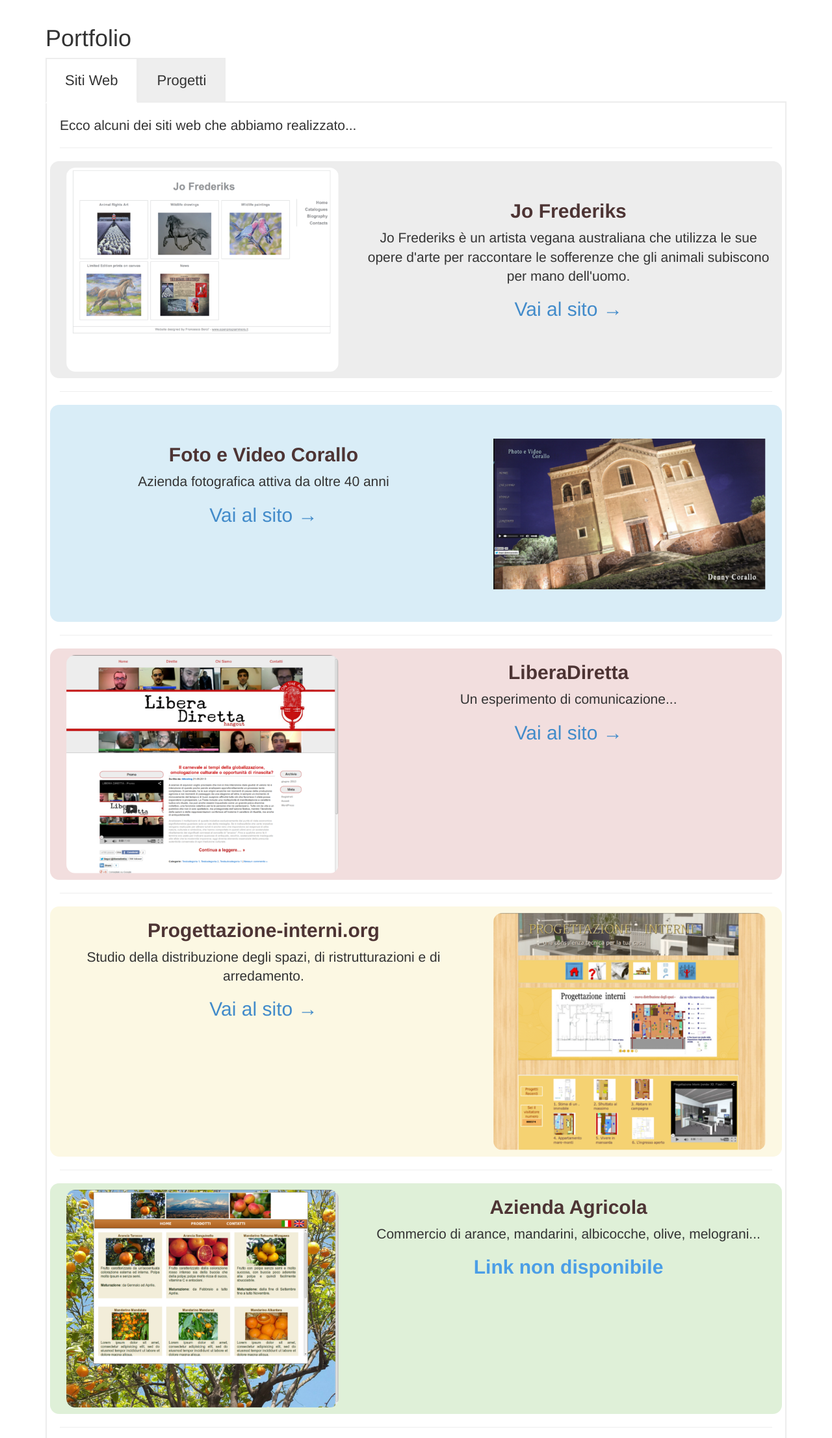
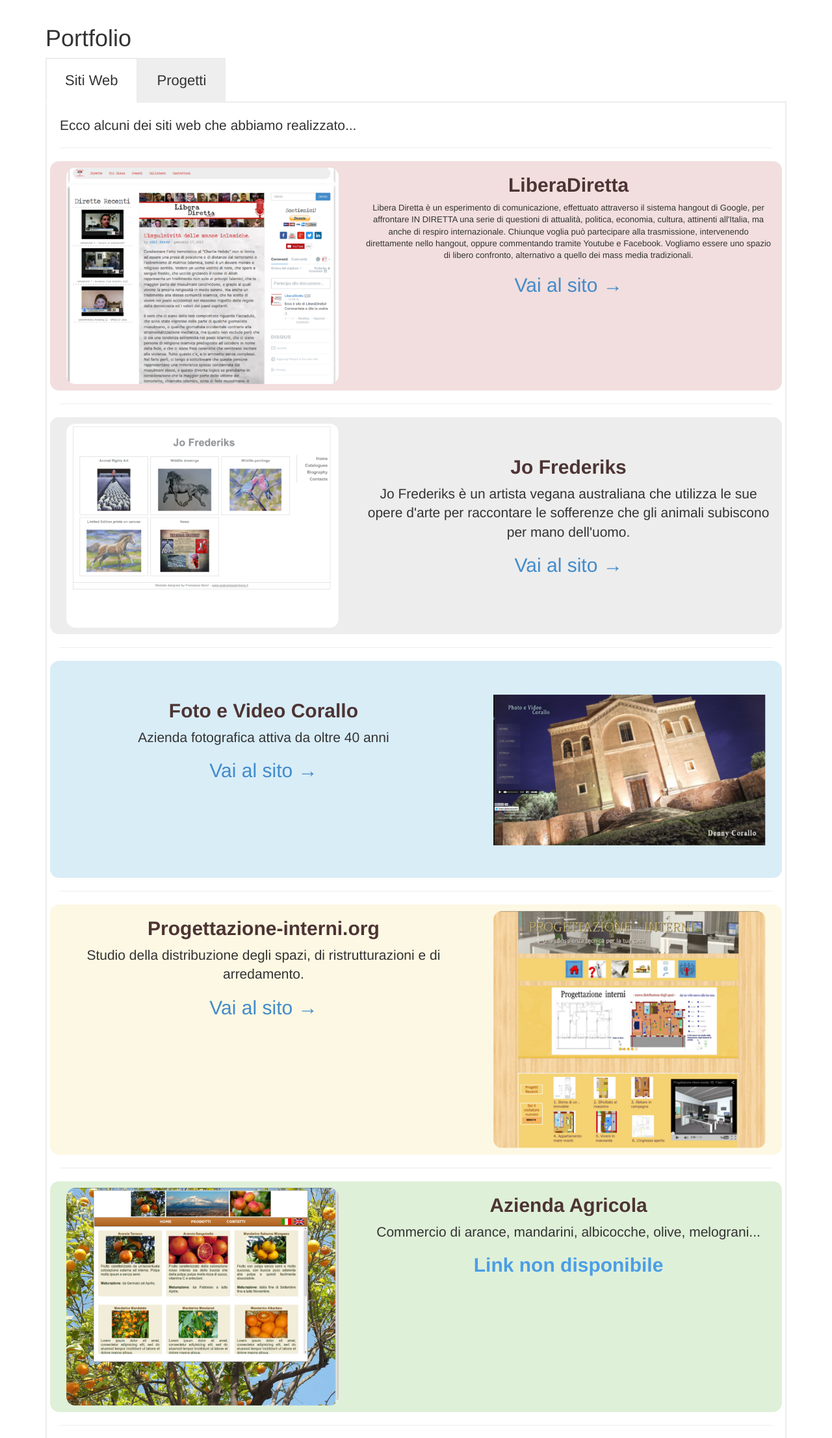
Before and after one commit to FrancescoBorzi/openprogrammers, a PHP site: page /portfolio.php in a window 1280 px wide. Shown: the part 51-2264 px from the top of the page at 65% size. Run offline with PHP 8.4, Linux system fonts and the light colour scheme; some libraries are stand-ins or nearby versions.

Commit message:
Updated LiberaDiretta on portfolio

```diff
--- a/css/style.css
+++ b/css/style.css
@@ -241,3 +241,11 @@ form {
 }
 
 #progetti { display: none; }
+
+.ld {	font-size: 13px; }
+
+@media only screen
+and (min-device-width : 320px)
+and (max-device-width : 480px) {
+	.ld {	font-size: 11px; }
+}
--- a/portfolio.php
+++ b/portfolio.php
@@ -79,6 +79,22 @@
 
         <hr class="featurette-divider">
 
+        <div class="row featurette radius bg-danger">
+          <h2 class="visible-xs featurette-heading">LiberaDiretta</h2>
+          <div class="col-sm-5">
+            <div class="imgbox">
+              <a target="_blank" href="http://liberadiretta.altervista.org/"><img class="img-responsive" src="images/portfolio/liberadiretta.png" alt="LiberaDiretta"></a>
+            </div>
+          </div>
+          <div class="col-sm-7">
+            <h2 class="hidden-xs featurette-heading">LiberaDiretta</h2>
+            <p class="lead ld">Libera Diretta &egrave; un esperimento di comunicazione, effettuato attraverso il sistema hangout di Google, per affrontare IN DIRETTA una serie di questioni di attualit&agrave;, politica, economia, cultura, attinenti all'Italia, ma anche di respiro internazionale. Chiunque voglia pu&ograve; partecipare alla trasmissione, intervenendo direttamente nello hangout, oppure commentando tramite Youtube e Facebook. Vogliamo essere uno spazio di libero confronto, alternativo a quello dei mass media tradizionali.</p>
+            <h2 class="gosite"><a target="_blank" href="http://liberadiretta.altervista.org/">Vai al sito →</a></h2>
+          </div>
+        </div>
+
+        <hr class="featurette-divider">
+
         <div class="row featurette radius" style="background-color: #ededed;">
           <h2 class="visible-xs featurette-heading">Jo Frederiks</h2>
           <div class="col-sm-5">
@@ -109,22 +125,6 @@
             <div class="imgbox">
               <a target="_blank" href="http://photoevideocorallo.it"><img class="img-responsive" src="images/portfolio/corallovideo.png" alt="Foto e Video Corallo"></a>
             </div>
-          </div>
-        </div>
-
-        <hr class="featurette-divider">
-
-        <div class="row featurette radius bg-danger">
-          <h2 class="visible-xs featurette-heading">LiberaDiretta</h2>
-          <div class="col-sm-5">
-            <div class="imgbox">
-              <a target="_blank" href="http://liberadiretta.altervista.org/"><img class="img-responsive" src="images/portfolio/liberadiretta.png" alt="LiberaDiretta"></a>
-            </div>
-          </div>
-          <div class="col-xs-7">
-            <h2 class="hidden-xs featurette-heading">LiberaDiretta</h2>
-            <p class="lead">Un esperimento di comunicazione...</p>
-            <h2 class="gosite"><a target="_blank" href="http://liberadiretta.altervista.org/">Vai al sito →</a></h2>
           </div>
         </div>
 
```
Also changed, not shown: images/portfolio/liberadiretta.png.
